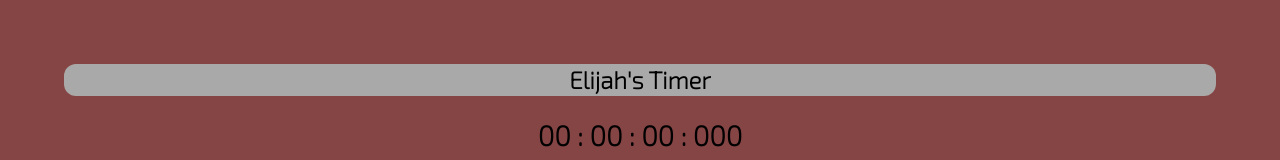
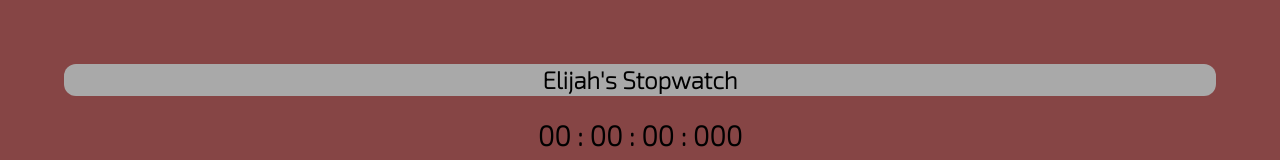
Before and after one commit to ElijahAlly/TimerDemo, a plain HTML site: page index.html in a window 1280 px wide. Shown: the top 160 px of the page. Drawn offline with Linux system fonts and the light colour scheme.

Commit message:
Update index.html

```diff
--- a/index.html
+++ b/index.html
@@ -11,7 +11,7 @@
 
 <body>
     <header class="header">
-        <h1>Elijah's Timer</h1>
+        <h1>Elijah's Stopwatch</h1>
     </header>
 
     <main>
```
